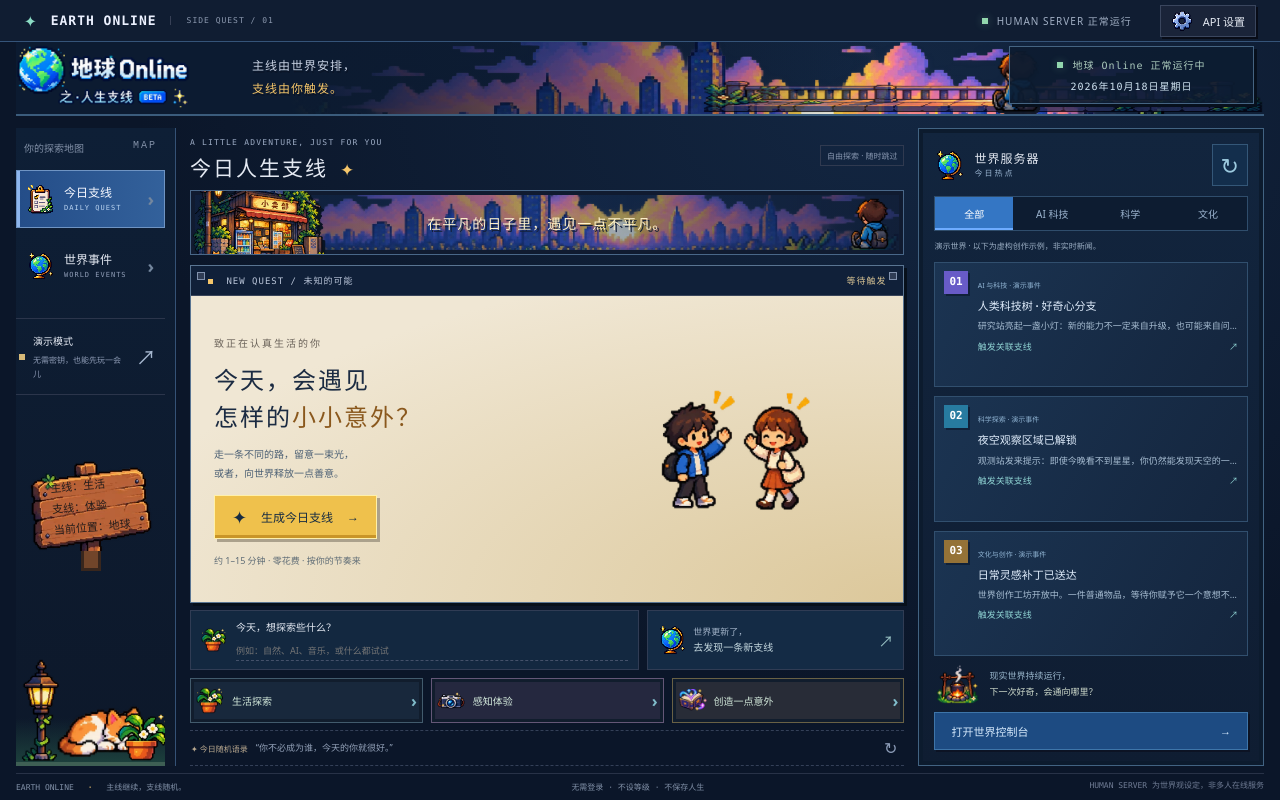
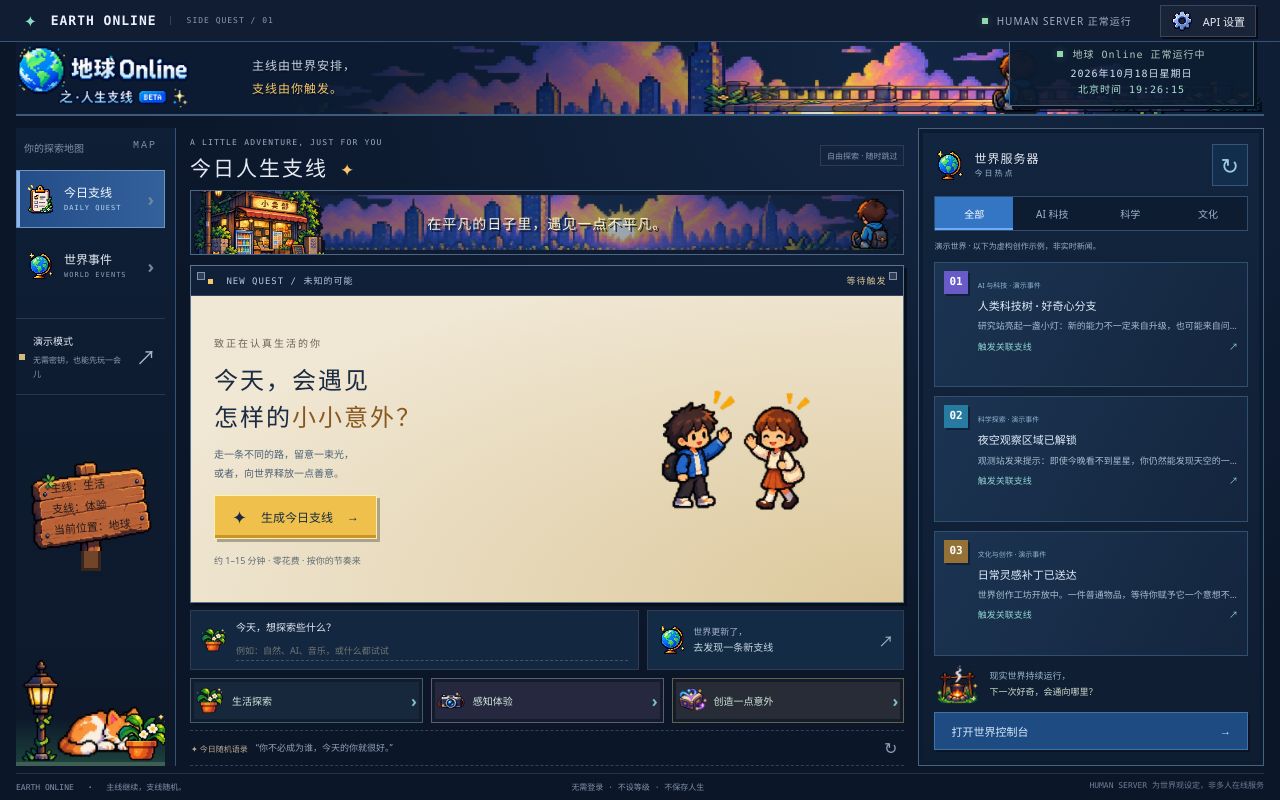
Before and after one commit to LucianaiB2004/earth-online-side-quest, a React (Vite) app: page / in a window 1280 px wide. Built offline with nearby package versions, Linux system fonts and the light colour scheme.

Commit message:
feat: show live Beijing world clock with seconds

```diff
--- a/src/App.tsx
+++ b/src/App.tsx
@@ -13,6 +13,7 @@ import {
   testConnection,
 } from "./lib/ai";
 import { getDemoQuest, getDemoEventQuest, DEMO_EVENTS } from "./lib/demo";
+import WorldClock from "./WorldClock";
 
 const asset = (name: string) =>
   `${import.meta.env.BASE_URL}assets/${name}.webp`;
@@ -150,12 +151,6 @@ export default function App() {
         setNotice("已转化你提供的新闻；原始内容未经独立核实。");
       }
     });
-  const date = new Intl.DateTimeFormat("zh-CN", {
-    year: "numeric",
-    month: "2-digit",
-    day: "2-digit",
-    weekday: "long",
-  }).format(new Date());
   return (
     <>
       <header className="topbar">
@@ -213,7 +208,7 @@ export default function App() {
             <span>
               <i /> 地球 Online 正常运行中
             </span>
-            <time>{date}</time>
+            <WorldClock />
             <span>NO SAVE. JUST LIVE.</span>
           </div>
         </section>
--- /dev/null
+++ b/src/WorldClock.tsx
@@ -0,0 +1,40 @@
+import { useEffect, useState } from "react";
+import "./world-clock.css";
+
+const dateFormat = new Intl.DateTimeFormat("zh-CN", {
+  timeZone: "Asia/Shanghai",
+  year: "numeric",
+  month: "2-digit",
+  day: "2-digit",
+  weekday: "long",
+});
+const timeFormat = new Intl.DateTimeFormat("zh-CN", {
+  timeZone: "Asia/Shanghai",
+  hour: "2-digit",
+  minute: "2-digit",
+  second: "2-digit",
+  hourCycle: "h23",
+});
+
+export default function WorldClock() {
+  const [now, setNow] = useState(() => new Date());
+  useEffect(() => {
+    const update = () => setNow(new Date());
+    const timer = window.setInterval(update, 1000);
+    document.addEventListener("visibilitychange", update);
+    return () => {
+      window.clearInterval(timer);
+      document.removeEventListener("visibilitychange", update);
+    };
+  }, []);
+  return (
+    <time
+      className="world-clock"
+      dateTime={now.toISOString()}
+      title="自动读取设备系统时间，按北京时间显示，每秒更新"
+    >
+      <b>{dateFormat.format(now)}</b>
+      <small>北京时间 {timeFormat.format(now)}</small>
+    </time>
+  );
+}
--- /dev/null
+++ b/src/world-clock.css
@@ -0,0 +1,26 @@
+.world-clock {
+  font-variant-numeric: tabular-nums;
+  white-space: nowrap;
+  text-align: center;
+}
+.world-clock b {
+  display: block;
+  font-weight: 400;
+  font-size: inherit;
+  line-height: 1.6;
+}
+.hero-status .world-clock small {
+  display: block;
+  font-family: Consolas, monospace;
+  font-size: inherit;
+  line-height: 1.6;
+  letter-spacing: 1px;
+  color: #a9dfcf;
+}
+@media (min-width: 1100px) and (min-height: 620px) {
+  .hero-status:has(.world-clock) {
+    padding-block: 7px;
+    gap: 5px;
+    bottom: 8px;
+  }
+}
```
Also changed, not shown: 16 other files (tests, documents, lock files or other folders).
